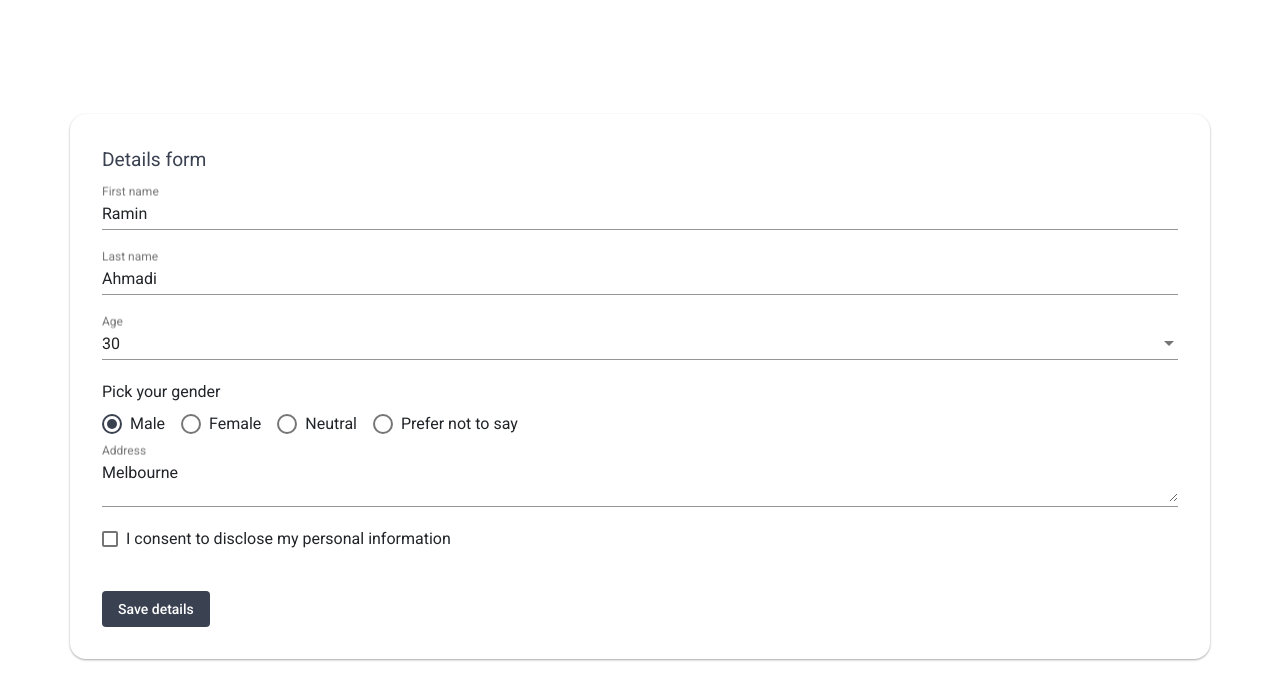
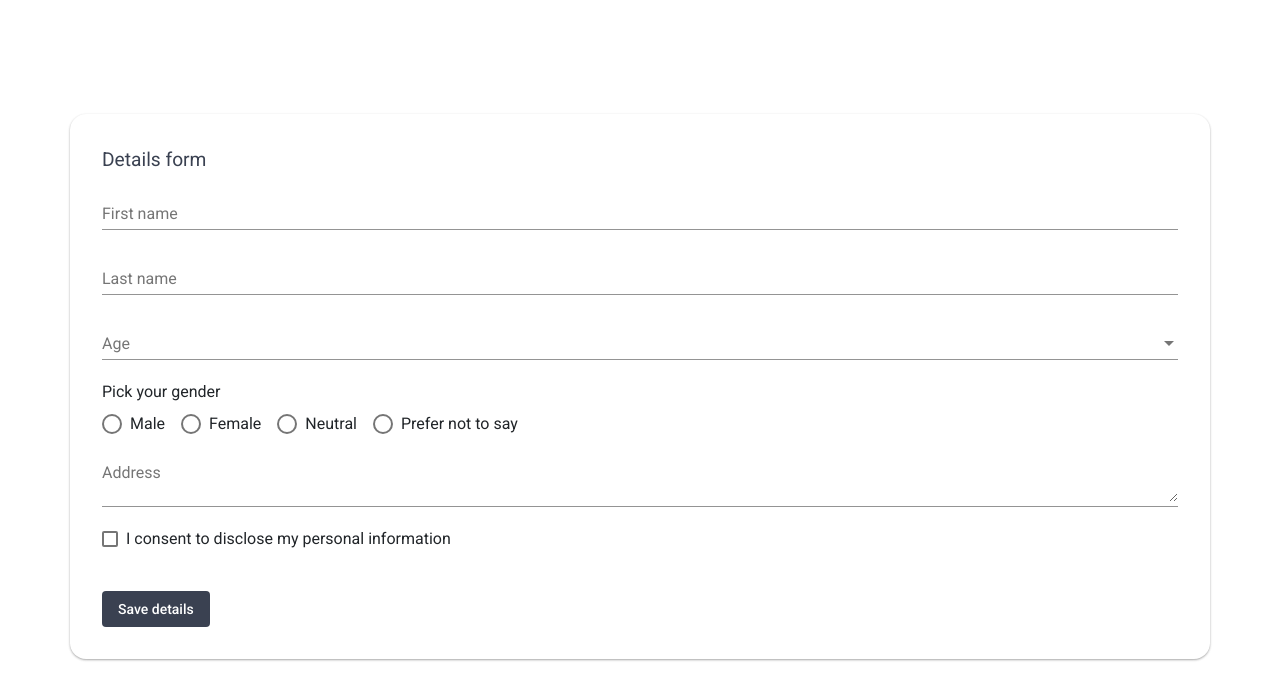
Before and after one commit to ramin-ahmadi/angular-forms, an Angular app: page / in a window 1280 px wide. Shown: the top 700 px of the page. Built offline with nearby package versions, Linux system fonts and the light colour scheme.

Commit message:
remove default values

```diff
--- a/src/app/details-form/details-form.component.ts
+++ b/src/app/details-form/details-form.component.ts
@@ -15,12 +15,6 @@ export class DetailsFormComponent implements OnInit {
   ages: number[] = [];
 
   ngOnInit() {
-    this.person.firstName = 'Ramin';
-    this.person.lastName = 'Ahmadi';
-    this.person.age = 30;
-    this.person.gender = 'Male';
-    this.person.Address = 'Melbourne';
-    this.person.consented = false;
     // populating age array with 1 to 100
     this.ages = Array(100).fill(1).map((e,i)=>i+1);
   }
```
